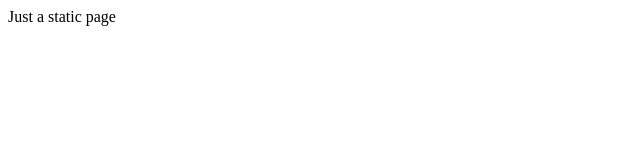
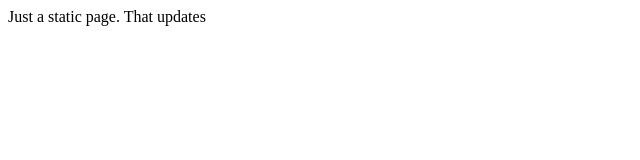
Before and after one commit to jelmstrom/jsfs-sample-netlify-function, a plain HTML site: page static/index.html in a window 1280 px wide. Shown: the whole page, without its empty margins (0-640 px from the left). Drawn offline with Linux system fonts and the light colour scheme.

Commit message:
static content

```diff
--- a/functions/hellosalt.js
+++ b/functions/hellosalt.js
@@ -1,5 +1,5 @@
 exports.handler = async function(event, context) {
-    console.log(event, context);
+    console.log(event.httpMethod, context);
     return {
         statusCode:200,
         body: JSON.stringify({message: "Hello Fall-21"})
--- a/static/index.html
+++ b/static/index.html
@@ -3,6 +3,6 @@
     <head>
     </head>
     <body>
-        Just a static page
+        Just a static page. That updates
     </body>
 </html>
```
